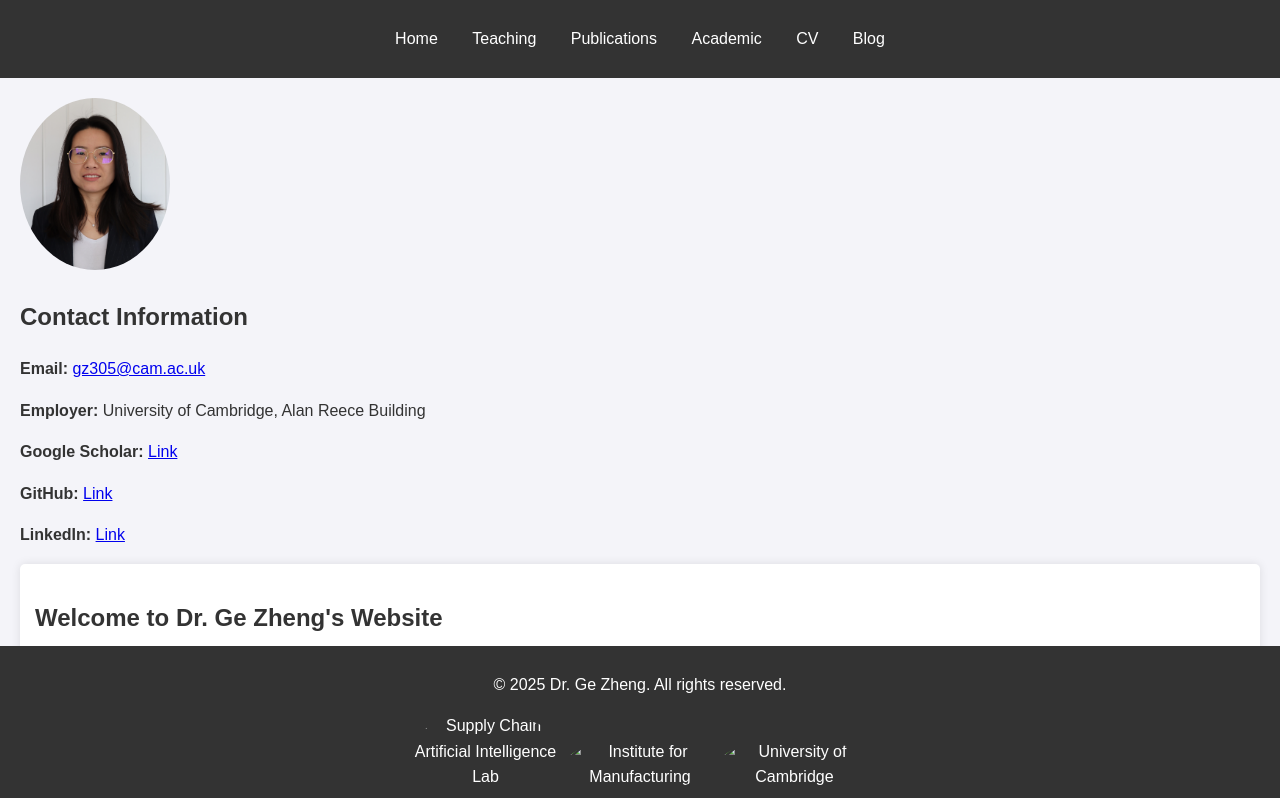
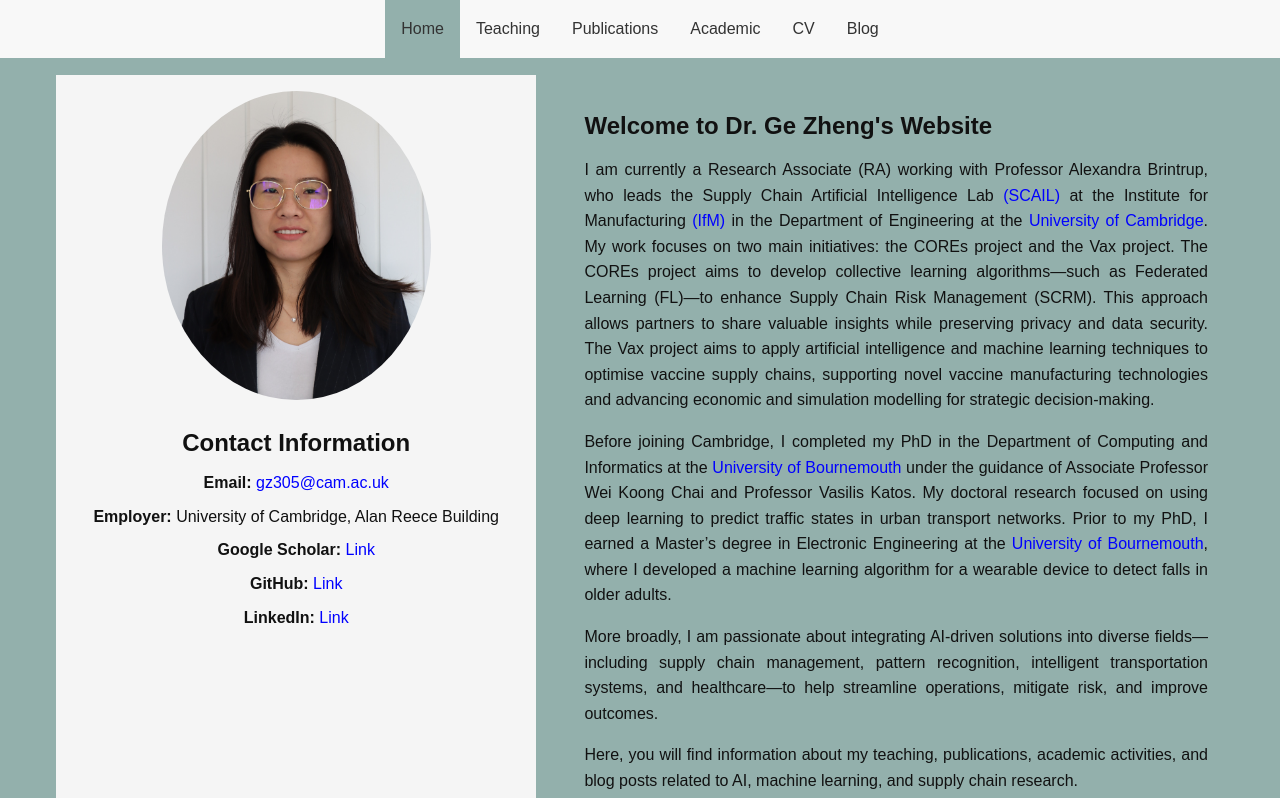
Before and after one commit to gzheng0826/gzheng0826.github.io, a plain HTML site: page index.html in a window 1280 px wide. Shown: the top 798 px of the page. Drawn offline with Linux system fonts and the light colour scheme; files whose address does not match are found by name.

Commit message:
Add files via upload

```diff
--- a/styles.css
+++ b/styles.css
@@ -1,70 +1,158 @@
-body {
+/* Common reset */
+* {
+    margin: 0;
+    padding: 0;
+    box-sizing: border-box;
+  }
+
+  /* Basic body styling */
+  body {
     font-family: Arial, sans-serif;
     line-height: 1.6;
-    margin: 0;
-    padding: 0;
-    background-color: #f4f4f9;
+    color: #111111;
+    background-color: #93B0AC;
+  }
+
+  /* Header navigation (example) */
+  header {
+    background-color: #f8f8f8;
+    border-bottom: 1px solid #93B0AC;
+
+  }
+
+  header ul {
+    list-style: none;
+    display: flex;
+    justify-content: center; /* center items horizontally */
+  }
+
+  header li a {
+    display: block;
+    padding: 1rem;
+    text-decoration: none;
     color: #333;
+  }
+
+  header li a.active {
+    background-color: #93B0AC; /* highlight current page */
+  }
+
+  /* Default link color */
+  a {
+    color: blue; /* Change to your desired color */
+    text-decoration: none; /* Removes the underline (optional) */
+  }
+
+
+  /* Main container for home page */
+  .home-container {
+    display: flex;            /* use Flexbox for columns */
+    flex-wrap: wrap;          /* allow wrapping on small screens */
+    max-width: 1200px;        /* optional max width */
+    margin: 0 auto;           /* center the container */
+    padding: 1rem;            /* some padding around content */
+    gap: 2rem;                /* spacing between columns */
+  }
+
+  /* Main container for home page */
+  .page-container {
+    max-width: 800px;        /* optional max width */
+    margin: 0 auto;           /* center the container */
+    padding: 1rem;            /* some padding around content */
+  }
+
+  /* publication page */
+  .paper-title {
+    font-weight: bold;
+    display: block;
+  }
+  .paper-authors, .paper-venue, .paper-year {
+    display: block;
+    font-size: 0.95rem;
+    color: #555;
+  }
+  .paper-venue {
+    font-style: italic;
+  }
+
+  /* Left Column */
+  .left-column {
+    flex: 1 1 40%;            /* roughly 25% of the width */
+    min-width: 280px;         /* ensure column is never too narrow */
+    background-color: #f5f5f5;/* optional background */
+    padding: 1rem;
+    text-align: center;       /* center the image and text */
+  }
+
+  /* Profile picture */
+  .profile-picture {
+    max-width: 60%;
+    height: auto;
+    border-radius: 50%;       /* make it circular if you like */
+    margin-bottom: 1rem;
+  }
+
+  /* Contact info styling */
+  .contact-info h2 {
+    margin-bottom: 0.5rem;
+  }
+  .contact-info p {
+    margin-bottom: 0.5rem;
+  }
+
+  /* Right Column */
+  .right-column {
+    flex: 1 1 55%;           /* roughly 70% of the width */
+    min-width: 300px;        /* ensure column is never too narrow */
+    padding: 1rem;
+    text-align: justify;
+  }
+
+section {
+ margin-top: 1em;
+ margin-bottom: 1em;
 }
 
-header {
-    background: #333;
-    color: #fff;
-    padding: 10px 0;
-    text-align: center;
+p {
+  margin-bottom: 1em;
 }
 
-nav ul {
-    list-style: none;
-    padding: 0;
+h1 {
+  margin-bottom: 0.5em;
 }
 
-nav ul li {
-    display: inline;
-    margin: 0 15px;
+
+h2 {
+  margin-bottom: 0.5em;
 }
 
-nav ul li a {
-    color: #fff;
-    text-decoration: none;
-}
 
-main {
-    padding: 20px;
-}
+  /* Footer styling (example) */
+  footer {
+    background-color: #f8f8f8;
+    border-top: 1px solid #ccc;
+    padding: 1rem;
+    text-align: center;
+  }
 
-section {
-    margin-bottom: 20px;
-    background: #fff;
-    padding: 15px;
-    border-radius: 5px;
-    box-shadow: 0 0 10px rgba(0, 0, 0, 0.1);
-}
+  .footer-logos {
+    display: flex;              /* Arrange items in a row */
+    justify-content: center;    /* Center align the logos horizontally */
+    gap: 3rem;                  /* Add space between the logos */
+    margin-top: 1rem;           /* Space above the logo section */
+  }
 
-h1, h2 {
-    color: #333;
-}
+  .footer-logo-cam {
+    max-width: 250px;           /* Adjust logo size */
+    height: auto;               /* Maintain aspect ratio */
+  }
 
-footer {
-    background: #333;
-    color: #fff;
-    text-align: center;
-    padding: 10px 0;
-    position: fixed;
-    width: 100%;
-    bottom: 0;
-}
+  .footer-logo-scail {
+    max-width: 200px;           /* Adjust logo size */
+    height: auto;               /* Maintain aspect ratio */
+  }
 
-ul {
-    list-style: none;
-    padding: 0;
-}
-
-ul li {
-    margin: 5px 0;
-}
-
-img {
-    max-width: 150px;
-    border-radius: 50%;
-}
+  .footer-logo-ifm {
+    max-width: 150px;           /* Adjust logo size */
+    height: auto;               /* Maintain aspect ratio */
+  }
```
